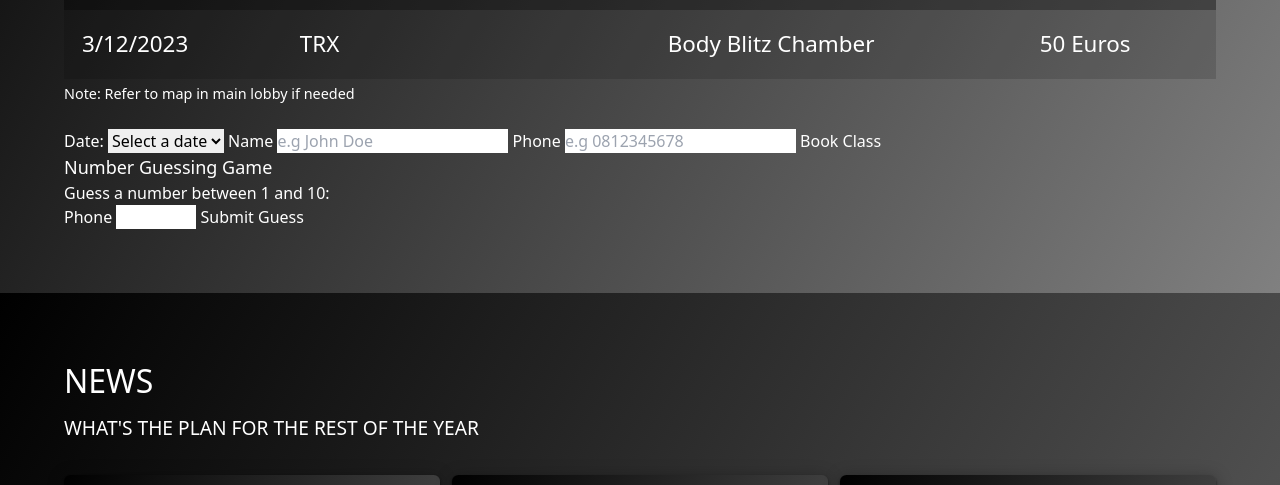
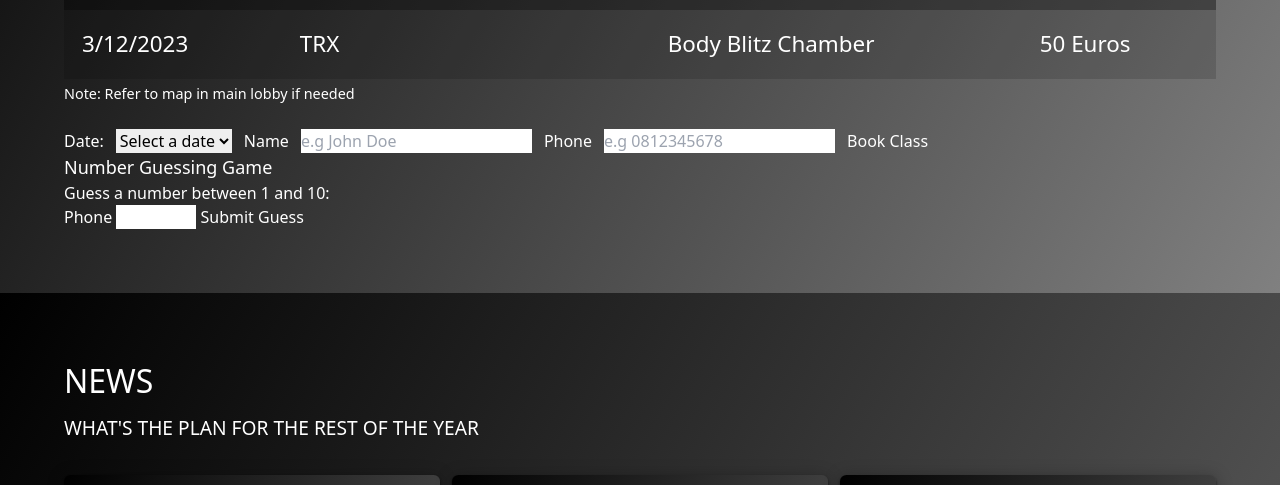
Before and after one commit to lmartins18/NCIWebDevProject, a plain HTML site: page index.html in a window 1280 px wide. Shown: the part 1320-1805 px from the top of the page. Drawn offline with nearby package versions, Linux system fonts and the light colour scheme.

Commit message:
chore: fix form overlapping for speed rating.

```diff
--- a/index.html
+++ b/index.html
@@ -133,7 +133,7 @@
           <p class="note">Note: Refer to map in main lobby if needed</p>
         </div>
         <div class="mt-6">
-          <form class="subscribe-form" action="#">
+          <form class="subscribe-form flex flex-col md:flex-row gap-3" action="#">
             <label for="date">Date:</label>
             <select id="date" name="date" class="text-black" required>
               <option value="">Select a date</option>
```
